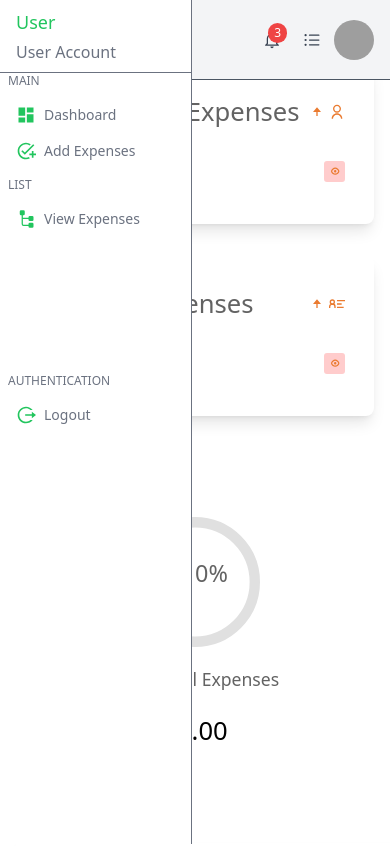
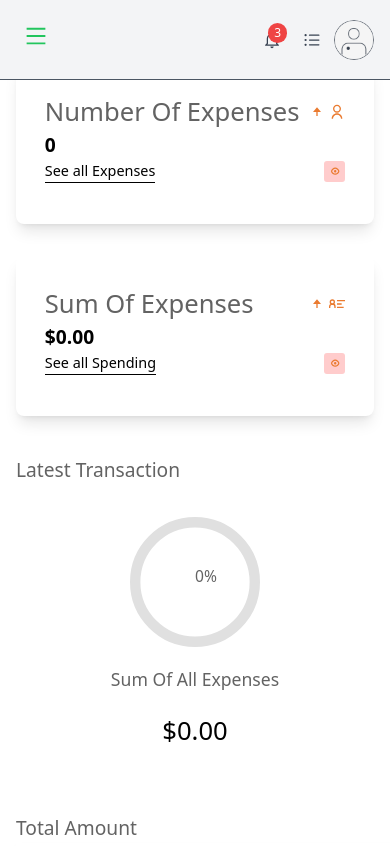
Before and after one commit to elisate/expensetrackweb, a React (Vite) app: page /dashboard in a window 390 px wide. Shown: the top 846 px of the page. Built offline with nearby package versions, Linux system fonts and the light colour scheme; grey boxes are pictures that could not be loaded.

Commit message:
fix responsive design

```diff
--- a/src/dashboards/pages/Dashboard.tsx
+++ b/src/dashboards/pages/Dashboard.tsx
@@ -88,7 +88,7 @@ const Dashboard: React.FC<DashboardProps> = ({ expenses }) => {
                   textColor: "#636363",
                   pathColor: "#93CAAB",
                   trailColor: "#e0e0e0",
-                  textSize: "18px",
+                  textSize: "12px",
                   pathTransitionDuration: 0.5,
                 })}
               />
--- a/src/dashboards/pages/Sidebar.tsx
+++ b/src/dashboards/pages/Sidebar.tsx
@@ -1,36 +1,59 @@
 import { MdDashboard } from "react-icons/md";
 import { MdAddTask } from "react-icons/md";
 import { PiTreeViewFill } from "react-icons/pi";
-import { RiLogoutCircleRLine } from "react-icons/ri";
+import { RiLogoutCircleRLine, RiCloseCircleLine } from "react-icons/ri";
 import { Link, useNavigate } from "react-router-dom";
+import { useState } from "react";
+import { AiOutlineMenu } from "react-icons/ai";
 
 function Sidebar() {
   const navigate = useNavigate(); // Hook for navigation
+  const [isSidebarOpen, setIsSidebarOpen] = useState(false); // State to toggle sidebar
 
   const handleLogout = () => {
     // Clear user session data
-    localStorage.removeItem("token"); // Adjust this based on how you manage auth
-    localStorage.removeItem("username"); // Clear username from local storage
-    localStorage.removeItem("email"); // Clear email if stored
+    localStorage.removeItem("token");
+    localStorage.removeItem("username");
+    localStorage.removeItem("email");
 
     // Redirect to the login page
-    navigate("/login"); // Adjust the path as needed
+    navigate("/login");
   };
 
   // Retrieve the user's name from local storage
-  const userName = localStorage.getItem("name") || "User"; // Default to "User" if not found
+  const userName = localStorage.getItem("name") || "User";
 
   return (
-    <div className="z-0">
+    <div>
+      {/* Menu button for mobile */}
+      <button
+        className="md:hidden p-2 fixed top-4 left-4 z-50 text-green-500"
+        onClick={() => setIsSidebarOpen(!isSidebarOpen)}
+      >
+        <AiOutlineMenu className="text-2xl" />
+      </button>
+
       {/* Sidebar */}
-      <div className="md:translate-x-0 transition-transform duration-300 border-r border-gray-500 w-48 fixed h-screen z-50 bg-white">
+      <div
+        className={`${
+          isSidebarOpen ? "translate-x-0" : "-translate-x-full"
+        } md:translate-x-0 transition-transform duration-300 border-r border-gray-500 w-48 fixed h-screen z-40 bg-white`}
+      >
+        {/* Close button for sidebar - visible only on mobile */}
+        <button
+          className="absolute top-4 right-4 text-green-500 md:hidden"
+          onClick={() => setIsSidebarOpen(false)}
+        >
+          <RiCloseCircleLine className="text-2xl" />
+        </button>
+
         <div className="border-b border-gray-500 flex flex-col gap-1 pl-4 py-2">
-          <div className="text-green-500 text-lg font-medium">{userName}</div>{" "}
-          {/* Display user name */}
+          <div className="text-green-500 text-lg font-medium">{userName}</div>
           <div className="text-base font-medium text-gray-500">
             User Account
           </div>
         </div>
+
         <div className="flex flex-col gap-4 text-gray-500 font-medium text-sm">
           <div className="text-xs pl-2">MAIN</div>
           <div className="flex items-center gap-2 pl-4">
@@ -50,13 +73,21 @@ function Sidebar() {
           <div className="text-xs pl-2 pt-32">AUTHENTICATION</div>
           <div
             className="flex items-center gap-2 pl-4 cursor-pointer"
-            onClick={handleLogout} // Trigger logout on click
+            onClick={handleLogout}
           >
             <RiLogoutCircleRLine className="text-green-500 text-xl" />
             <div>Logout</div>
           </div>
         </div>
       </div>
+
+      {/* Overlay for mobile view */}
+      {isSidebarOpen && (
+        <div
+          className="fixed inset-0 bg-black opacity-50 z-30 md:hidden"
+          onClick={() => setIsSidebarOpen(false)}
+        ></div>
+      )}
     </div>
   );
 }
```
Also changed, not shown: public/profile.png (added), 1 other file (tests, documents, lock files or other folders).
